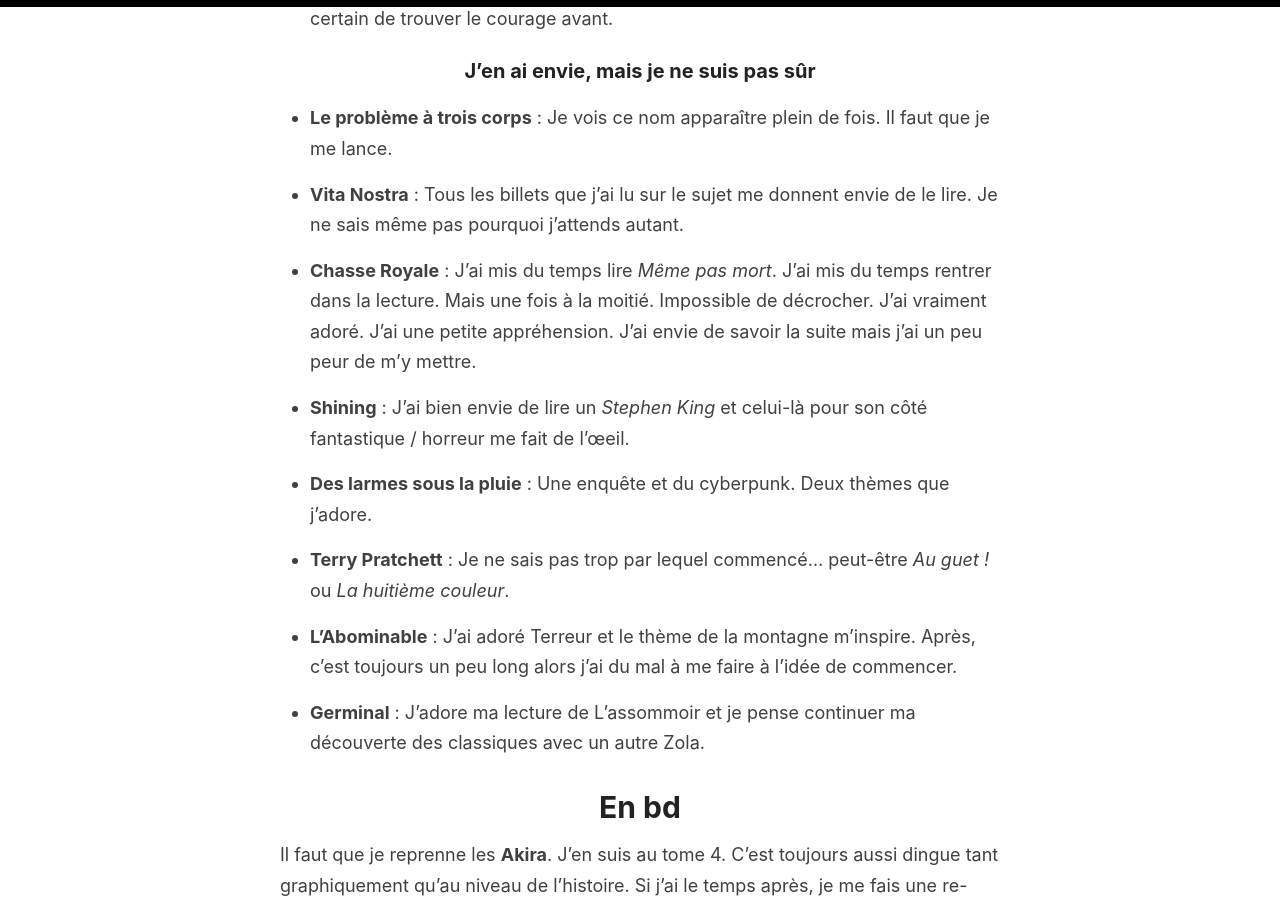
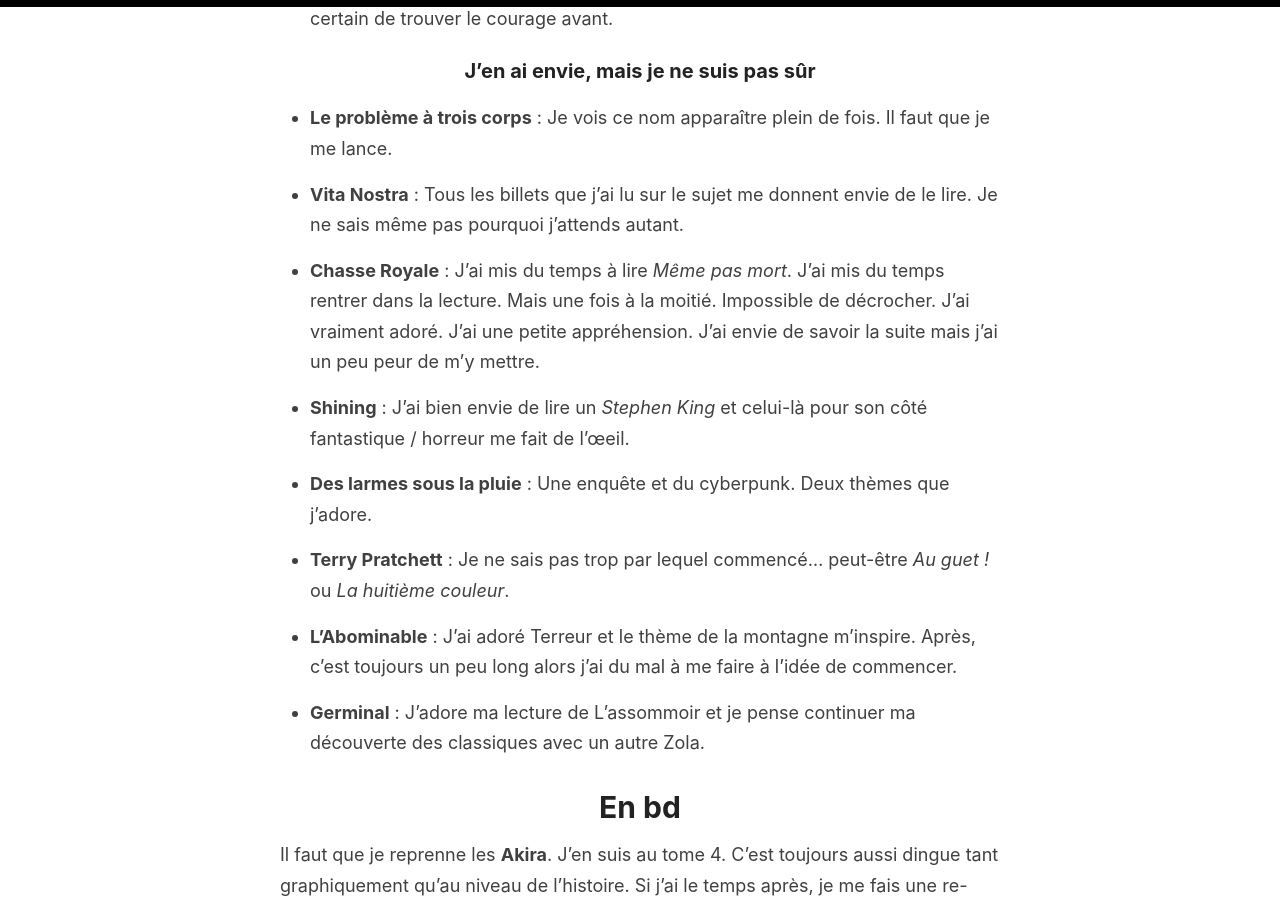
Before and after one commit to homeostasie/bouquins, a Jekyll site: the page built from _posts/2022-01-31-envie-de-lecture-2022.md, in a window 1280 px wide and 900 px high, scrolled down 727 px. Built offline with Jekyll 4.4.1, drawn with Linux system fonts in a browser that asks for light colours; comment, search, counter and statistics services are not loaded.

Commit message:
correc à pal 2022

```diff
--- a/_posts/2022-01-31-envie-de-lecture-2022.md
+++ b/_posts/2022-01-31-envie-de-lecture-2022.md
@@ -25,7 +25,7 @@
 
 - **Vita Nostra** : Tous les billets que j'ai lu sur le sujet me donnent envie de le lire. Je ne sais même pas pourquoi j'attends autant.
 
-- **Chasse Royale** : J'ai mis du temps lire *Même pas mort*. J'ai mis du temps rentrer dans la lecture. Mais une fois à la moitié. Impossible de décrocher. J'ai vraiment adoré. J'ai une petite appréhension. J'ai envie de savoir la suite mais j'ai un peu peur de m'y mettre.
+- **Chasse Royale** : J'ai mis du temps à lire *Même pas mort*. J'ai mis du temps rentrer dans la lecture. Mais une fois à la moitié. Impossible de décrocher. J'ai vraiment adoré. J'ai une petite appréhension. J'ai envie de savoir la suite mais j'ai un peu peur de m'y mettre.
 
 - **Shining** : J'ai bien envie de lire un *Stephen King* et celui-là pour son côté fantastique / horreur me fait de l'œeil.
 
```
